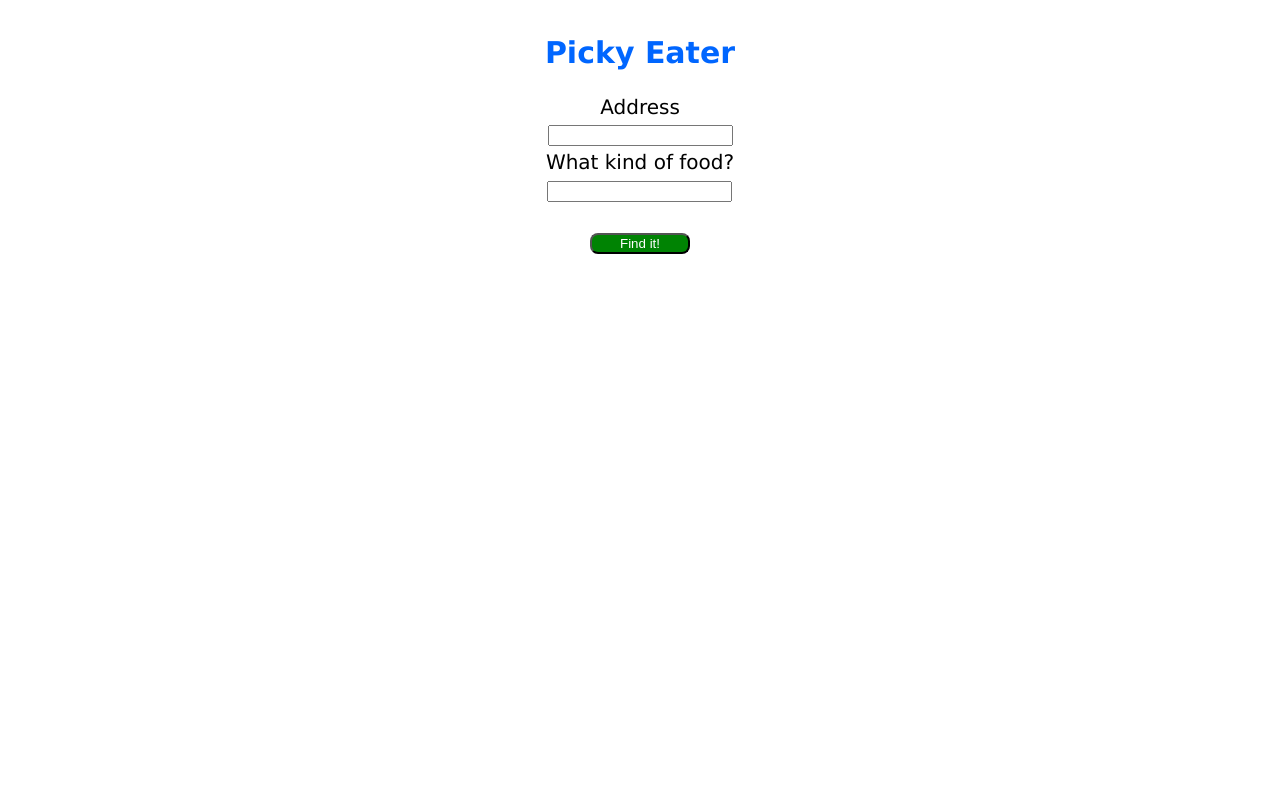
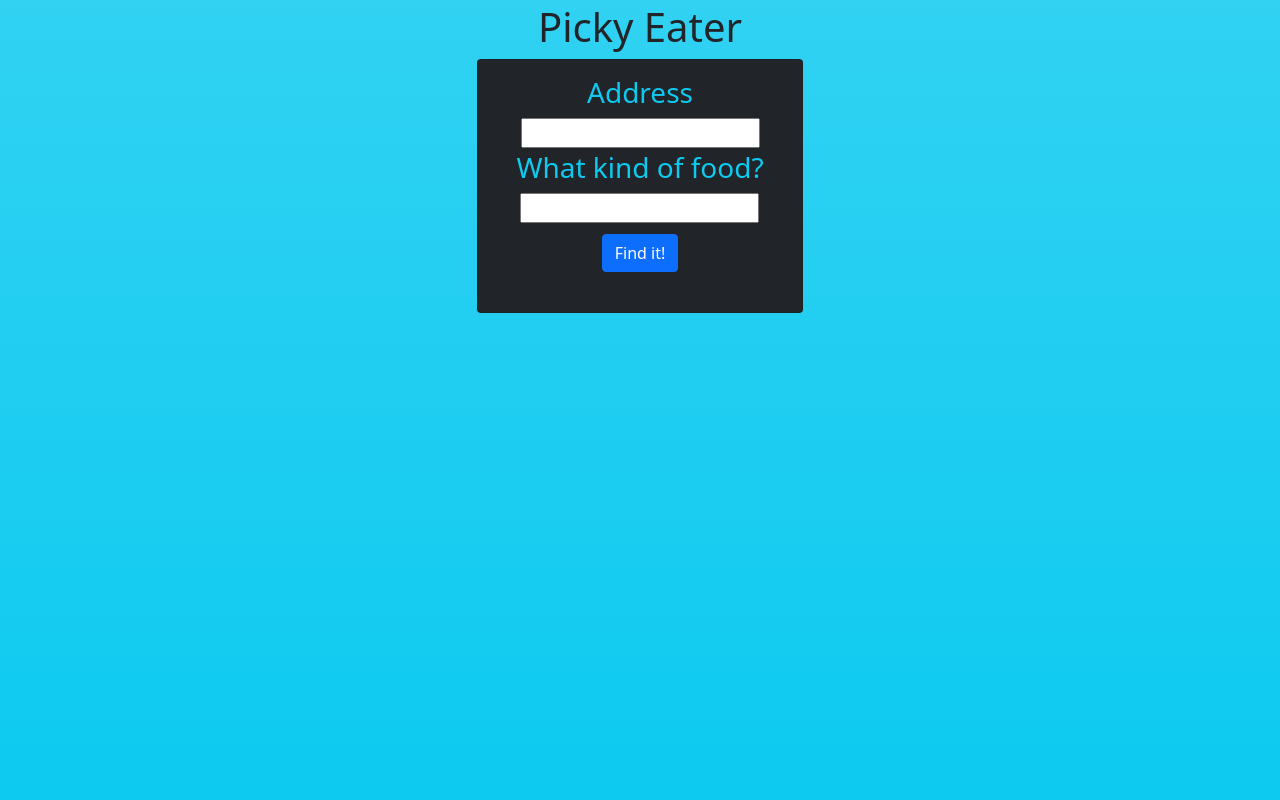
Before and after one commit to alamandor/pickyEater, a Flask app: page / in a window 1280 px wide. Run offline with Flask 2, Linux system fonts and the light colour scheme.

Commit message:
Added bootstrap into project and began styling index page with bootstrap components

```diff
--- a/templates/index.html
+++ b/templates/index.html
@@ -1,22 +1,34 @@
 <title>Home Page</title>
 {% extends "layout.html" %}
 {% block content %}
-<h2 class="title">Picky Eater</h2>
+<div class="h1 text-center text-dark">Picky Eater</div>
+<div class="row">
+    <div class="col-2">
 
+    </div>
+    <div class="col-8">
+        <div class="card text-white bg-dark">
+            <!-- <div class="card-header">LED State</div> -->
+            <div class="card-body text-secondary">
                 <form action="{{ url_for('review') }}" method=post>
                     <div class="form_group">
-        <label for="user_location">Address</label> <br />
+                        <label for="user_location" class="h3 text-info">Address</label> <br />
                         <input type="text" name=user_location />
                     </div>
                     <br />
                     <div class="form_group">
-        <label for="food">What kind of food?</label> <br />
+                        <label for="food" class="h3 text-info">What kind of food?</label> <br />
                         <input type="text" name=food />
                     </div>
-        <!-- <p class="heading">Address: <input type=text name=user_location></p>
-        <p class="heading">What kind of food do you want?: <input type=text name=food></p> -->
-        <p><input type=submit class="submit_button" value='Find it!'></p>
+                    <p><input type=submit class="btn btn-primary m-2" value='Find it!'></p>
+
                 </form>
+            </div>
+        </div>
+
+    </div>
+    <div class="col-2"></div>
+</div>
 
 
 
--- a/templates/layout.html
+++ b/templates/layout.html
@@ -1,8 +1,14 @@
 <!doctype html>
 <html>
 <link rel=stylesheet type=text/css href="{{ url_for('static', filename='style.css') }}">
-<div class=page>
+<link href="https://cdn.jsdelivr.net/npm/bootstrap@5.0.1/dist/css/bootstrap.min.css" rel="stylesheet"
+    integrity="sha384-+0n0xVW2eSR5OomGNYDnhzAbDsOXxcvSN1TPprVMTNDbiYZCxYbOOl7+AMvyTG2x" crossorigin="anonymous">
+    <body class="bg-info bg-gradient">
+<div class="page">
     {% block content %}{% endblock %}
 </div>
-
+    </body>
+<script src="https://cdn.jsdelivr.net/npm/bootstrap@5.0.1/dist/js/bootstrap.bundle.min.js"
+    integrity="sha384-gtEjrD/SeCtmISkJkNUaaKMoLD0//ElJ19smozuHV6z3Iehds+3Ulb9Bn9Plx0x4"
+    crossorigin="anonymous"></script>
 </html>
```
Also changed, not shown: templates/review.html (+8 -10 lines). Lines whose indentation alone changed are shown as unchanged.
